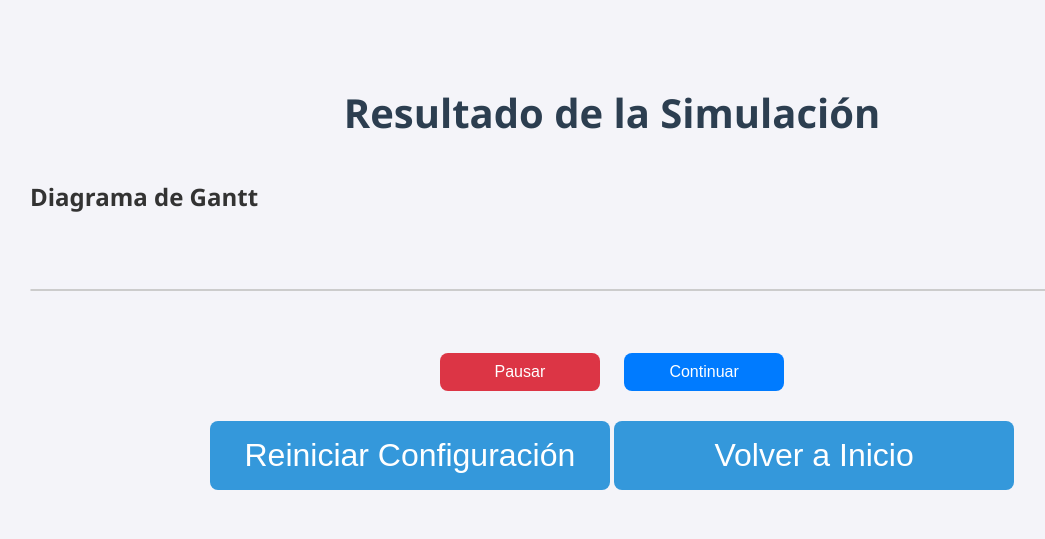
After one commit to JosueSay/SchedulerSim, a FastAPI app: template frontend/templates/simulation.html in a window 1280 px wide. The commit adds this page. Shown: the top 539 px of the page, without its empty margins (28-1073 px from the left). Run offline with FastAPI, Linux system fonts and the light colour scheme; the template is opened without the code that fills it, so the values that code supplies are empty.

Commit message:
feat: comenzando con simulation frontend

```diff
--- a/frontend/assets/css/common.css
+++ b/frontend/assets/css/common.css
@@ -16,6 +16,8 @@ h1 {
 .main-button {
     background-color: #3498db;
     color: #fff;
+    min-width: 5rem;
+    width: 25rem;
     padding: 16px 32px;
     font-size: 2em;
     border: none;
--- /dev/null
+++ b/frontend/assets/css/simulation.css
@@ -0,0 +1,135 @@
+body {
+  font-family: 'Segoe UI', Tahoma, Geneva, Verdana, sans-serif;
+  background-color: #f4f4f9;
+  text-align: center;
+  color: #333;
+}
+
+h1 {
+  font-size: 2.5em;
+  margin-bottom: 20px;
+  color: #2c3e50;
+}
+
+#metrics-panel .metric-box {
+  border: 1px solid #cfeaee;
+  display: flex;
+  align-items: center;
+  justify-content: center;
+  background-color: #e0f7fa;
+  margin: 10px auto;
+  border-radius: 8px;
+  width: 30rem;
+  height: 5rem;
+  font-size: 1.1em;
+}
+
+#metrics-panel .metric-box span {
+  font-weight: bold;
+  color: #333;
+}
+
+#gantt-container {
+    display: flex;
+    flex-direction: column;
+    align-items: flex-start; /* Mantener alineación a la izquierda */
+    width: 100%;
+    box-sizing: border-box;
+    overflow: hidden;
+}
+
+#gantt-scroll {
+    width: 100%;
+    max-height: 30rem; /* Área máxima de visualización de la tabla */
+    overflow-x: auto; /* Scroll horizontal si se excede el ancho */
+    overflow-y: auto; /* Scroll vertical si se excede la altura */
+    border: 1px solid #ccc;
+    border-radius: 0.7rem;
+    background: #fff;
+    box-sizing: border-box;
+}
+
+#gantt-table {
+    border-collapse: collapse;
+    width: max-content;
+    text-align: center;
+}
+
+#gantt-table th, #gantt-table td {
+    border: 1px solid #ddd;
+    padding: 0.8rem;
+    min-width: 3rem;
+    text-align: center;
+    white-space: nowrap;
+}
+
+#gantt-table th {
+    background-color: #2c3e50;
+    color: white;
+    position: sticky;
+    top: 0;
+    z-index: 2;
+}
+
+#gantt-table td {
+    font-weight: bold;
+    text-align: center;
+    border-radius: 4px;
+    color: #000;
+}
+
+.legend {
+    padding: 1rem;
+    display: flex;
+    justify-content: center;
+    flex-wrap: wrap;
+    gap: 10px;
+    width: 100%;
+}
+
+.legend-item {
+  display: flex;
+  align-items: center;
+  gap: 5px;
+  font-weight: bold;
+}
+
+.color-box {
+  width: 20px;
+  height: 20px;
+  border-radius: 4px;
+}
+
+.simulation-controls {
+  text-align: center;
+  margin-top: 30px;
+}
+
+.control-button {
+  color: #fff;
+  padding: 10px 20px;
+  min-width: 5rem;
+  width: 10rem;
+  margin: 0 10px;
+  border: none;
+  border-radius: 8px;
+  font-size: 1em;
+  cursor: pointer;
+  transition: background 0.3s ease;
+}
+
+.control-button.pause { background-color: #dc3545; }
+.control-button.resume { background-color: #007bff; }
+
+.control-button:hover {
+  filter: brightness(0.9);
+}
+
+.cycle-counter {
+  font-size: 1.5em;
+  color: #2c3e50;
+  margin-top: 20px;
+  margin-bottom: 20px;
+  text-align: center;
+  padding-bottom: 1rem;
+}
--- /dev/null
+++ b/frontend/assets/js/simulation.js
@@ -0,0 +1,182 @@
+// ==============================
+// 🎨 Configuración de Colores
+// ==============================
+const colorPalette = [
+  "#e63946",
+  "#a8dadc",
+  "#457b9d",
+  "#1d3557",
+  "#ffb703",
+  "#fb8500",
+  "#8ecae6",
+  "#219ebc",
+  "#023047",
+  "#f1faee",
+];
+const processColors = {};
+
+function getProcessColor(pid) {
+  if (!processColors[pid]) {
+    const index = Object.keys(processColors).length % colorPalette.length;
+    processColors[pid] = colorPalette[index];
+  }
+  return processColors[pid];
+}
+
+// ==============================
+// 📊 Actualización de Métricas
+// ==============================
+function updateMetricsPanel(metrics) {
+  document.getElementById("metrics-panel").innerHTML = `
+    <div id="metricas" class="card">
+      <div class="metric-box">🕒 Tiempo de Espera Promedio: <span>${metrics[
+        "Average Waiting Time"
+      ].toFixed(2)}</span></div>
+      <div class="metric-box">🔁 Tiempo de Retorno Promedio: <span>${metrics[
+        "Average Turnaround Time"
+      ].toFixed(2)}</span></div>
+      <div class="metric-box">⏱️ Tiempo de Respuesta Promedio: <span>${metrics[
+        "Average Response Time"
+      ].toFixed(2)}</span></div>
+    </div>
+  `;
+}
+
+// ==============================
+// 📅 Renderizado del Gantt (Tabla)
+// ==============================
+function renderGanttTable(events) {
+  const table = document.getElementById("gantt-table");
+  const legend = document.getElementById("gantt-legend");
+  table.innerHTML = "";
+  legend.innerHTML = "";
+
+  const pids = [...new Set(events.map((e) => e.pid))];
+  const maxCycle = Math.max(...events.map((e) => e.endCycle));
+
+  pids.forEach((pid) => {
+    const color = getProcessColor(pid);
+    legend.innerHTML += `<div class="legend-item"><div class="color-box" style="background:${color}"></div>${pid}</div>`;
+  });
+
+  let headerRow = "<tr><th>Proceso</th>";
+  for (let c = 0; c <= maxCycle; c++) headerRow += `<th>${c}</th>`;
+  headerRow += "</tr>";
+  table.innerHTML += headerRow;
+
+  pids.forEach((pid) => {
+    let row = `<tr><td>${pid}</td>`;
+    for (let c = 0; c <= maxCycle; c++) {
+      const event = events.find(
+        (e) => e.pid === pid && c >= e.startCycle && c < e.endCycle
+      );
+      row += event
+        ? `<td style="background:${getProcessColor(
+            pid
+          )}; color: #000;">${pid}</td>`
+        : "<td></td>";
+    }
+    row += "</tr>";
+    table.innerHTML += row;
+  });
+}
+
+// ==============================
+// 🎬 Simulación Dinámica
+// ==============================
+let isPaused = false;
+let simulationIterator = null;
+
+async function* animateGanttChart(events) {
+  const cycleCounter = document.getElementById("cycle-counter");
+  let currentCycle = 0;
+
+  for (const event of events) {
+    for (let cycle = event.startCycle; cycle < event.endCycle; cycle++) {
+      while (isPaused) await new Promise((resolve) => setTimeout(resolve, 100));
+      currentCycle = cycle;
+      cycleCounter.textContent = `Ciclo Actual: ${currentCycle}`;
+      highlightGanttCell(event.pid, cycle);
+      await new Promise((resolve) => setTimeout(resolve, 1000)); // 1 segundo por ciclo
+      yield;
+    }
+  }
+  cycleCounter.textContent = `Ciclo Actual: ${currentCycle + 1}`;
+}
+
+function highlightGanttCell(pid, cycle) {
+  const table = document.getElementById("gantt-table");
+  const rows = table.getElementsByTagName("tr");
+
+  for (let i = 1; i < rows.length; i++) {
+    const row = rows[i];
+    if (row.cells[0].textContent === pid) {
+      const cell = row.cells[cycle + 1];
+      if (cell) {
+        cell.style.backgroundColor = getProcessColor(pid);
+        cell.style.color = "#000";
+      }
+    }
+  }
+}
+
+// ==============================
+// ▶️ Control de Simulación
+// ==============================
+async function initializeSimulation() {
+  const response = await fetch("/simulate/", {
+    method: "POST",
+    headers: { "Content-Type": "application/json" },
+    body: JSON.stringify({ algorithm: "FIFO" }),
+  });
+
+  if (response.ok) {
+    const data = await response.json();
+    updateMetricsPanel(data.metrics);
+    renderGanttTable(data.timeline);
+
+    const events = data.timeline;
+    simulationIterator = animateGanttChart(events);
+    simulationIterator.next();
+  } else {
+    showAlert("Error", "No se pudo cargar la simulación.", "error");
+  }
+}
+
+function pauseSimulation() {
+  isPaused = true;
+}
+
+function resumeSimulation() {
+  if (simulationIterator) {
+    isPaused = false;
+    simulationIterator.next();
+  }
+}
+
+function resetSimulation() {
+  isPaused = false;
+  document.getElementById("cycle-counter").textContent = "Ciclo Actual: 0";
+
+  const table = document.getElementById("gantt-table");
+  Array.from(table.getElementsByTagName("td")).forEach((cell) => {
+    cell.style.backgroundColor = "";
+    cell.style.color = "";
+  });
+
+  if (simulationIterator) simulationIterator = null;
+  initializeSimulation();
+}
+
+// ==============================
+// 🚀 Navegación
+// ==============================
+function restartSimulation() {
+  denyAccess();
+  window.location.href = "/config";
+}
+
+function returnHome() {
+  denyAccess();
+  window.location.href = "/";
+}
--- a/frontend/main.py
+++ b/frontend/main.py
@@ -1,19 +1,22 @@
-from fastapi import FastAPI, Request, UploadFile, File
-from fastapi.responses import HTMLResponse, JSONResponse
+from fastapi import FastAPI, Request, UploadFile, File, Cookie
+from fastapi.responses import HTMLResponse, JSONResponse, RedirectResponse
 from fastapi.staticfiles import StaticFiles
 from fastapi.templating import Jinja2Templates
-from fastapi import Cookie
-from fastapi.responses import RedirectResponse
+import subprocess
+import json
+import os
 import shutil
 from dotenv import load_dotenv
-import os
+
 
 load_dotenv()
 app = FastAPI()
 
 app.mount("/static", StaticFiles(directory="assets"), name="static")
 templates = Jinja2Templates(directory="templates")
-dataInputDir = "../data/input/"
+
+
+DATA_OUTPUT_DIR = "../data/output/"
 ENVIRONMENT = os.getenv("ENVIRONMENT", "prod")
 
 @app.get("/environment/")
@@ -33,9 +36,9 @@ async def configPage(request: Request, allowRouteJump: str = Cookie(default="fal
 @app.get("/listFiles/")
 async def listFiles():
     filesInfo = []
-    os.makedirs(dataInputDir, exist_ok=True)
-    for filename in os.listdir(dataInputDir):
-        filePath = os.path.join(dataInputDir, filename)
+    os.makedirs(DATA_OUTPUT_DIR, exist_ok=True)
+    for filename in os.listdir(DATA_OUTPUT_DIR):
+        filePath = os.path.join(DATA_OUTPUT_DIR, filename)
         if filename.endswith(".txt"):
             with open(filePath, "r") as f:
                 preview = "".join([next(f, "") for _ in range(2)]).strip()
@@ -44,9 +47,51 @@ async def listFiles():
 
 @app.post("/uploadFiles/")
 async def uploadFiles(files: list[UploadFile] = File(...)):
-    os.makedirs(dataInputDir, exist_ok=True)
+    os.makedirs(DATA_OUTPUT_DIR, exist_ok=True)
     for file in files:
-        filePath = os.path.join(dataInputDir, file.filename)
+        filePath = os.path.join(DATA_OUTPUT_DIR, file.filename)
         with open(filePath, "wb") as buffer:
             shutil.copyfileobj(file.file, buffer)
     return {"status": "Archivos subidos exitosamente", "archivos": [file.filename for file in files]}
+
+@app.post("/simulate/")
+async def simulate_simulation(config: dict):
+    # Ejecutar el simulador en C
+    try:
+        subprocess.run(["../backend/bin/simulator"], check=True)
+    except subprocess.CalledProcessError as e:
+        return JSONResponse(content={"error": "Error ejecutando la simulación"}, status_code=500)
+
+    # Leer Timeline
+    timeline_path = os.path.join(DATA_OUTPUT_DIR, "timeline.txt")
+    timeline = []
+    if os.path.exists(timeline_path):
+        with open(timeline_path, "r") as f:
+            for line in f:
+                parts = [x.strip() for x in line.strip().split(",")]
+                if len(parts) == 4:
+                    timeline.append({
+                        "pid": parts[0],
+                        "startCycle": int(parts[1]),
+                        "endCycle": int(parts[2]),
+                        "state": parts[3]
+                    })
+
+    # Leer Métricas
+    metrics_path = os.path.join(DATA_OUTPUT_DIR, "metrics.txt")
+    metrics = {}
+    if os.path.exists(metrics_path):
+        with open(metrics_path, "r") as f:
+            for line in f:
+                key, value = line.strip().split(":")
+                metrics[key.strip()] = float(value.strip())
+
+    return JSONResponse(content={
+        "timeline": timeline,
+        "metrics": metrics,
+        "status": "Simulation Completed"
+    })
+
+@app.get("/simulation", response_class=HTMLResponse)
+async def simulation_page(request: Request):
+    return templates.TemplateResponse("simulation.html", {"request": request})
--- /dev/null
+++ b/frontend/templates/simulation.html
@@ -0,0 +1,49 @@
+<!DOCTYPE html>
+<html lang="es">
+  <head>
+    <meta charset="UTF-8" />
+    <title>Simulación - Diagrama de Gantt</title>
+    <link rel="stylesheet" href="/static/css/common.css" />
+    <link rel="stylesheet" href="/static/css/simulation.css" />
+  </head>
+  <body onload="initializeSimulation();">
+    <h1>Resultado de la Simulación</h1>
+
+    <!-- Diagrama de Gantt -->
+    <div id="gantt-container" class="card">
+      <h2>Diagrama de Gantt</h2>
+      <!-- Ciclo Actual -->
+      <div id="cycle-counter" class="cycle-counter"></div>
+      <div id="gantt-scroll">
+        <table id="gantt-table"></table>
+      </div>
+      <div class="legend" id="gantt-legend"></div>
+    </div>
+
+    <!-- Controles de Simulación -->
+    <div class="simulation-controls">
+      <button class="control-button pause" onclick="pauseSimulation()">
+        Pausar
+      </button>
+      <button class="control-button resume" onclick="resumeSimulation()">
+        Continuar
+      </button>
+    </div>
+
+    <!-- Métricas -->
+    <div id="metrics-panel" class="card"></div>
+
+    <!-- Navegación -->
+    <div style="text-align: center; margin-top: 30px">
+      <button class="main-button" onclick="restartSimulation();">
+        Reiniciar Configuración
+      </button>
+      <button class="main-button" onclick="returnHome();">
+        Volver a Inicio
+      </button>
+    </div>
+
+    <script src="/static/js/common.js"></script>
+    <script src="/static/js/simulation.js"></script>
+  </body>
+</html>
```
Also changed, not shown: frontend/requirements.txt (+18 -0 lines).
